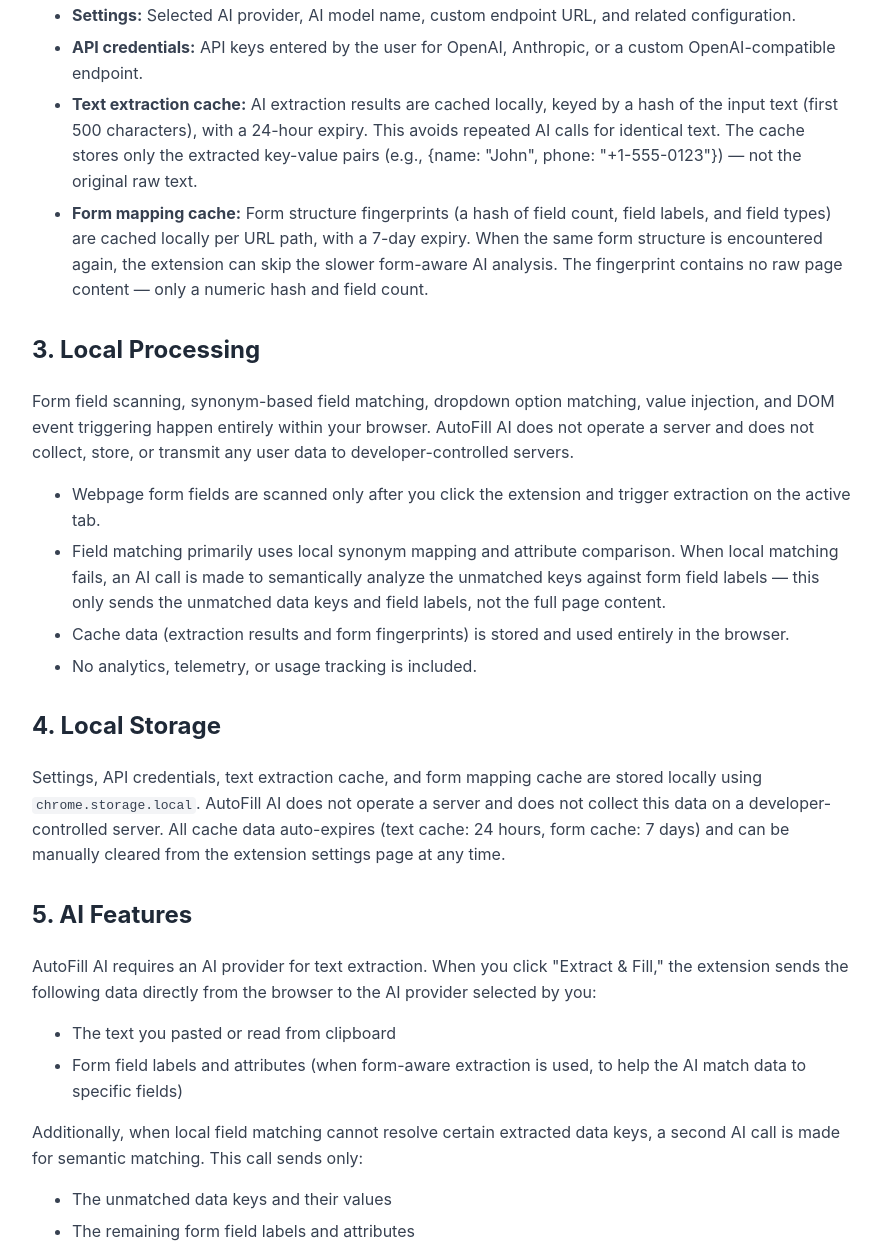
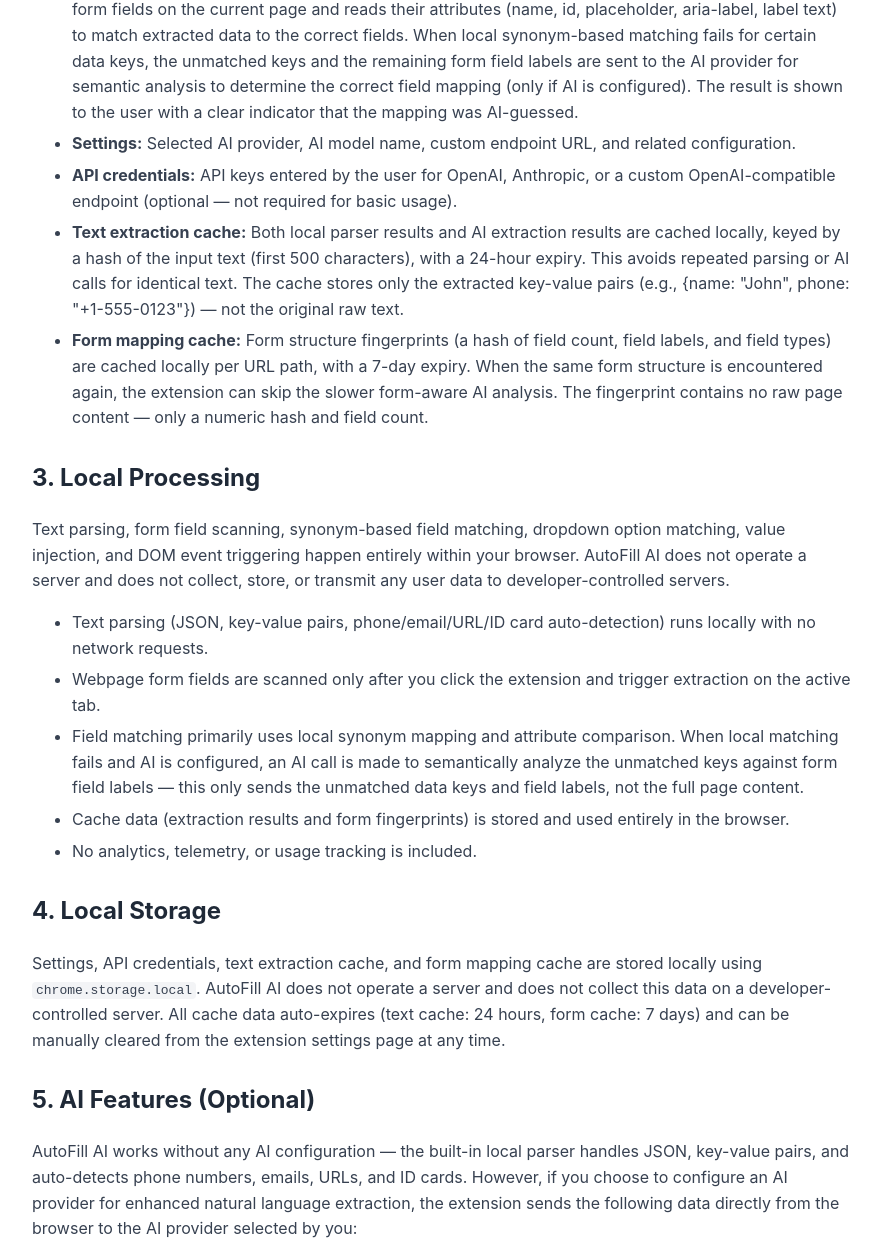
Before and after one commit to eatMelon-Masses/privacy-policy, a plain HTML site: page extensions/autofill-ai/index.html in a window 1280 px wide. Shown: the part 812-2060 px from the top of the page, without its empty margins (198-1079 px from the left). Drawn offline with Linux system fonts and the light colour scheme.

Commit message:
Update AutoFill AI privacy policy: reflect local parser (AI optional)
- Section 1: clarify built-in local parser is default, AI is optional
- Section 2: text parsed locally by default; AI only if configured
- Section 3: add local parsing to local processing list
- Section 5: rename to "AI Features (Optional)"
- Section 6: mention local parsing means no external data transfer by default

```diff
--- a/extensions/autofill-ai/index.html
+++ b/extensions/autofill-ai/index.html
@@ -17,24 +17,25 @@
   <p><strong>Effective Date:</strong> July 1, 2026</p>
 
   <h2>1. Overview</h2>
-  <p>AutoFill AI is a Chrome extension that helps users fill web forms by extracting structured data from text they provide. The user pastes or reads clipboard content (such as a business card, resume, or address block), and the extension uses AI to extract structured information (name, email, phone, address, etc.) and automatically fills matching form fields on the current webpage. The extension includes a universal dropdown detection algorithm that works with any component library, a smart local caching system to speed up repeated operations, and an AI semantic matching fallback that resolves field mapping failures when local synonym matching cannot find a match. All standard data processing happens locally in your browser.</p>
+  <p>AutoFill AI is a Chrome extension that helps users fill web forms by extracting structured data from text they provide. The user pastes or reads clipboard content (such as a business card, resume, or address block), and the extension extracts structured information (name, email, phone, address, etc.) and automatically fills matching form fields on the current webpage. By default, all text parsing is performed locally in your browser using a built-in parser that supports JSON, key-value pairs, and auto-detection of phone numbers, emails, URLs, and ID cards — no AI API key or network connection required. Optionally, if you configure an AI provider, the extension can use AI for enhanced natural language extraction. The extension also includes a universal dropdown detection algorithm that works with any component library, a smart local caching system to speed up repeated operations, and an AI semantic matching fallback that resolves field mapping failures when local synonym matching cannot find a match. All standard data processing happens locally in your browser.</p>
 
   <h2>2. Data Handled by the Extension</h2>
   <p>AutoFill AI handles the following data to provide its core functionality:</p>
   <ul>
-    <li><strong>User-provided text:</strong> Text that you paste or read from clipboard is sent to your configured AI provider for structured data extraction.</li>
-    <li><strong>Web page form field attributes:</strong> After the user activates the extension, the extension scans visible form fields on the current page and reads their attributes (name, id, placeholder, aria-label, label text) to match extracted data to the correct fields. When local synonym-based matching fails for certain data keys, the unmatched keys and the remaining form field labels are sent to the AI provider for semantic analysis to determine the correct field mapping. The result is shown to the user with a clear indicator that the mapping was AI-guessed.</li>
+    <li><strong>User-provided text:</strong> Text that you paste or read from clipboard is parsed locally by default using the built-in parser (JSON, key-value pairs, regex auto-detection). If you have configured an AI provider and local parsing is insufficient, the text is sent to your configured AI provider for enhanced structured data extraction.</li>
+    <li><strong>Web page form field attributes:</strong> After the user activates the extension, the extension scans visible form fields on the current page and reads their attributes (name, id, placeholder, aria-label, label text) to match extracted data to the correct fields. When local synonym-based matching fails for certain data keys, the unmatched keys and the remaining form field labels are sent to the AI provider for semantic analysis to determine the correct field mapping (only if AI is configured). The result is shown to the user with a clear indicator that the mapping was AI-guessed.</li>
     <li><strong>Settings:</strong> Selected AI provider, AI model name, custom endpoint URL, and related configuration.</li>
-    <li><strong>API credentials:</strong> API keys entered by the user for OpenAI, Anthropic, or a custom OpenAI-compatible endpoint.</li>
-    <li><strong>Text extraction cache:</strong> AI extraction results are cached locally, keyed by a hash of the input text (first 500 characters), with a 24-hour expiry. This avoids repeated AI calls for identical text. The cache stores only the extracted key-value pairs (e.g., {name: "John", phone: "+1-555-0123"}) — not the original raw text.</li>
+    <li><strong>API credentials:</strong> API keys entered by the user for OpenAI, Anthropic, or a custom OpenAI-compatible endpoint (optional — not required for basic usage).</li>
+    <li><strong>Text extraction cache:</strong> Both local parser results and AI extraction results are cached locally, keyed by a hash of the input text (first 500 characters), with a 24-hour expiry. This avoids repeated parsing or AI calls for identical text. The cache stores only the extracted key-value pairs (e.g., {name: "John", phone: "+1-555-0123"}) — not the original raw text.</li>
     <li><strong>Form mapping cache:</strong> Form structure fingerprints (a hash of field count, field labels, and field types) are cached locally per URL path, with a 7-day expiry. When the same form structure is encountered again, the extension can skip the slower form-aware AI analysis. The fingerprint contains no raw page content — only a numeric hash and field count.</li>
   </ul>
 
   <h2>3. Local Processing</h2>
-  <p>Form field scanning, synonym-based field matching, dropdown option matching, value injection, and DOM event triggering happen entirely within your browser. AutoFill AI does not operate a server and does not collect, store, or transmit any user data to developer-controlled servers.</p>
+  <p>Text parsing, form field scanning, synonym-based field matching, dropdown option matching, value injection, and DOM event triggering happen entirely within your browser. AutoFill AI does not operate a server and does not collect, store, or transmit any user data to developer-controlled servers.</p>
   <ul>
+    <li>Text parsing (JSON, key-value pairs, phone/email/URL/ID card auto-detection) runs locally with no network requests.</li>
     <li>Webpage form fields are scanned only after you click the extension and trigger extraction on the active tab.</li>
-    <li>Field matching primarily uses local synonym mapping and attribute comparison. When local matching fails, an AI call is made to semantically analyze the unmatched keys against form field labels — this only sends the unmatched data keys and field labels, not the full page content.</li>
+    <li>Field matching primarily uses local synonym mapping and attribute comparison. When local matching fails and AI is configured, an AI call is made to semantically analyze the unmatched keys against form field labels — this only sends the unmatched data keys and field labels, not the full page content.</li>
     <li>Cache data (extraction results and form fingerprints) is stored and used entirely in the browser.</li>
     <li>No analytics, telemetry, or usage tracking is included.</li>
   </ul>
@@ -42,8 +43,8 @@
   <h2>4. Local Storage</h2>
   <p>Settings, API credentials, text extraction cache, and form mapping cache are stored locally using <code>chrome.storage.local</code>. AutoFill AI does not operate a server and does not collect this data on a developer-controlled server. All cache data auto-expires (text cache: 24 hours, form cache: 7 days) and can be manually cleared from the extension settings page at any time.</p>
 
-  <h2>5. AI Features</h2>
-  <p>AutoFill AI requires an AI provider for text extraction. When you click "Extract & Fill," the extension sends the following data directly from the browser to the AI provider selected by you:</p>
+  <h2>5. AI Features (Optional)</h2>
+  <p>AutoFill AI works without any AI configuration — the built-in local parser handles JSON, key-value pairs, and auto-detects phone numbers, emails, URLs, and ID cards. However, if you choose to configure an AI provider for enhanced natural language extraction, the extension sends the following data directly from the browser to the AI provider selected by you:</p>
   <ul>
     <li>The text you pasted or read from clipboard</li>
     <li>Form field labels and attributes (when form-aware extraction is used, to help the AI match data to specific fields)</li>
@@ -63,7 +64,7 @@
   <p>API credentials are sent only to the selected provider endpoint as required for authentication. The selected provider processes requests under its own terms and privacy policy. No data passes through any intermediate server operated by the extension developer.</p>
 
   <h2>6. Data Sharing</h2>
-  <p>AutoFill AI does not sell user data, does not use user data for advertising, and does not share user data with data brokers or advertising networks. Text you paste and form field attributes are transferred only as necessary to provide the user-requested extraction feature through the selected AI provider. No data passes through any intermediate server operated by the extension developer.</p>
+  <p>AutoFill AI does not sell user data, does not use user data for advertising, and does not share user data with data brokers or advertising networks. By default, all text parsing happens locally in your browser with no data transmitted externally. If you configure an AI provider, text you paste and form field attributes are transferred only as necessary to provide the enhanced extraction feature through the selected AI provider. No data passes through any intermediate server operated by the extension developer.</p>
 
   <h2>7. Analytics and Tracking</h2>
   <p>AutoFill AI does not include analytics SDKs, tracking cookies, advertising code, affiliate code, or behavioral tracking.</p>
```
